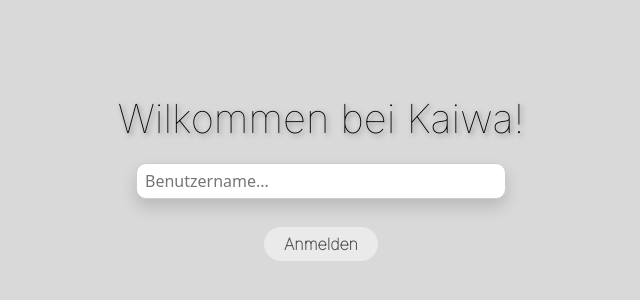
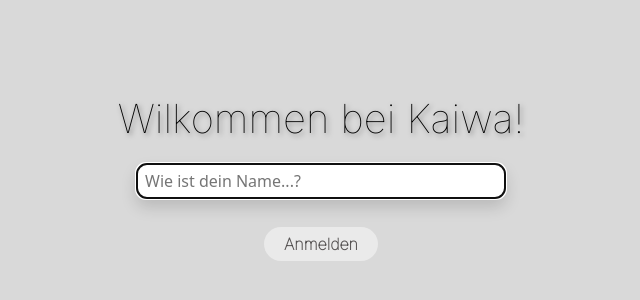
Before and after one commit to marcusBieber/TalkWith, a React (Vite) app in the folder frontend/: page / in a window 1280 px wide. Shown: the part 222-522 px from the top of the page, without its empty margins (319-959 px from the left). Built offline with nearby package versions, Linux system fonts and the light colour scheme.

Commit message:
feat: Fokussieren der Inputfelder und Eingabe durch Enter-Taste im Login hinzugefügt

```diff
--- a/frontend/src/Components/ChatHistory.jsx
+++ b/frontend/src/Components/ChatHistory.jsx
@@ -90,7 +90,7 @@ function ChatHistory({ username }) {
             style={{
               backgroundColor: msg.isUser
                 ? darkMode
-                  ? "#989898"
+                  ? "#606060"
                   : "#fefefe"
                 : darkMode
                 ? "#444444"
--- a/frontend/src/Components/Login.jsx
+++ b/frontend/src/Components/Login.jsx
@@ -1,4 +1,4 @@
-import { useState } from "react";
+import { useState, useRef, useEffect } from "react";
 import AnimatedHeader from "./AnimatedHeader";
 import CustomButton from "./CustomButton";
 
@@ -8,6 +8,11 @@ import CustomButton from "./CustomButton";
 // wenn sich der Nutzer mit einem Benutzernamen angemeldet hat
 function Login({ onLogin }) {
   const [username, setUsername] = useState("");
+  const inputRef = useRef(null);
+
+  useEffect(() => {
+    inputRef.current.focus();
+  }, []);
 
   const handleLogin = () => {
     if (username.trim()) {
@@ -27,9 +32,11 @@ function Login({ onLogin }) {
             <input
               className="shadow"
               type="text"
-              placeholder="Benutzername..."
+              ref={inputRef}
+              placeholder="Wie ist dein Name...?"
               value={username}
               onChange={(event) => setUsername(event.target.value)}
+              onKeyDown={(event) => {if (event.key === "Enter") handleLogin()}}
               autoComplete="on"
               name="username"
               required
--- a/frontend/src/Components/TextInput.jsx
+++ b/frontend/src/Components/TextInput.jsx
@@ -1,5 +1,5 @@
 import { ColorContext } from "./ColorSwitcher";
-import { useState, useContext } from "react";
+import { useState, useContext, useRef, useEffect } from "react";
 import { useSocket } from "./SocketProvider";
 import "../App.css";
 import CustomButton from "./CustomButton";
@@ -8,9 +8,14 @@ function TextInput({ username }) {
   const [message, setMessage] = useState("");
   const { darkMode } = useContext(ColorContext);
   const socket = useSocket(); // importieren der Socket-Verbindung
+  const inputRef = useRef(null);
+
+  useEffect(() => {
+    inputRef.current.focus();
+  }, [message]);
 
   // Nachrichten-Objekt konstruieren und ins Backend schicken
-  const sendMessage = () => {
+  function sendMessage() {
     if (socket) {
       // konstruieren eines Nachrichten-Objekts
       // mit "id", "user", "text" und "timestamp"
@@ -18,13 +23,13 @@ function TextInput({ username }) {
         id: Date.now(),
         user: username,
         text: message,
-        timestamp: new Date().toString().slice(0, 21), // Use ISO format for better compatibility
+        timestamp: new Date().toString().slice(0, 21),
       };
       // senden des Nachrichten-Objekts über das "send_message"-Event
       socket.emit("send_message", messageData);
       setMessage("");
     }
-  };
+  }
 
   // States für Hover- und Active-Zustände
   const [isHovered] = useState(false);
@@ -34,6 +39,7 @@ function TextInput({ username }) {
       <textarea
         type="text"
         id="input"
+        ref={inputRef}
         placeholder="schreib' eine Nachricht..."
         value={message}
         className={`input-field ${darkMode ? "dark" : ""}`}
```
